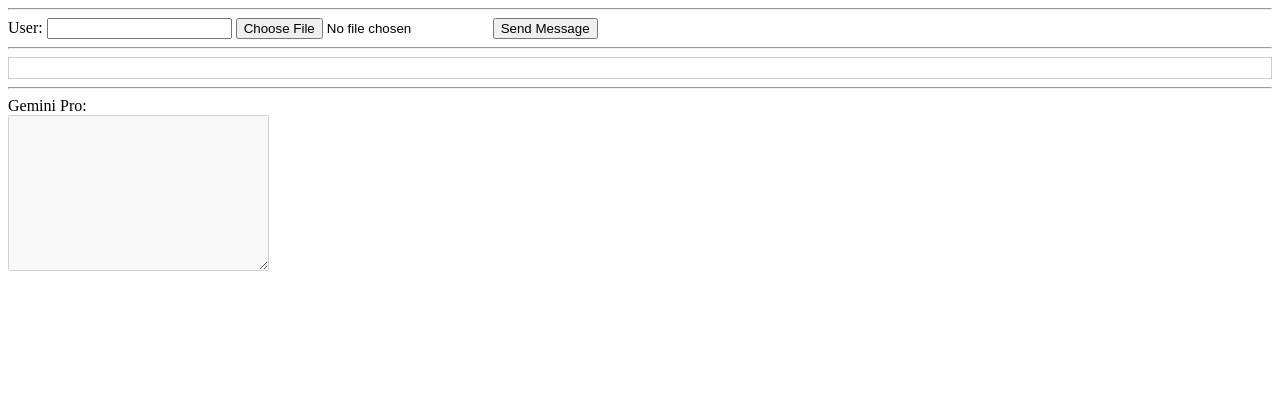
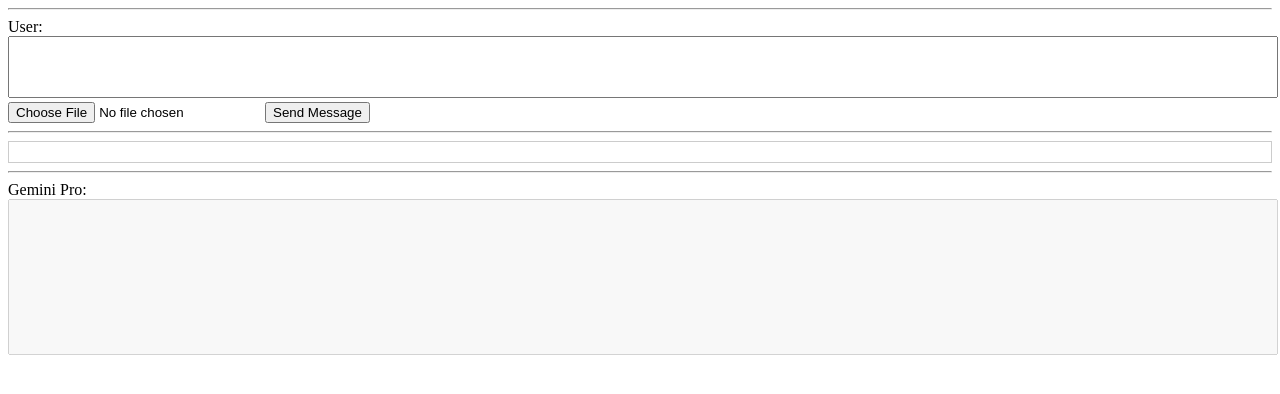
Before and after one commit to iCryWhenICodeAt3AM/Gemini-Simple-Application, a plain HTML site: page index.html in a window 1280 px wide. Drawn offline with Linux system fonts and the light colour scheme.

Commit message:
Update index.html

```diff
--- a/index.html
+++ b/index.html
@@ -13,7 +13,13 @@
       border: 1px solid #ccc;
       padding: 10px;
     }
-
+    textarea {
+    resize: none;
+    overflow: hidden;
+    min-height: 50px; /* minimum height */
+    max-height: 300px; /* maximum height */
+    width: 100%;
+    }
     /* Style individual messages */
     .message {
       margin-bottom: 10px;
@@ -44,7 +50,7 @@
 <body>
   <hr>
   <label for="prompt">User:</label>
-  <input type="text" name="prompt" id="prompt">
+  <textarea name="prompt" id="prompt" oninput="autoAdjust(this)"></textarea>
   <input type="file" name="imageInput" id="imageInput" accept="image/*">
   <input type="button" value="Send Message" id="sendMessageButton">
   <hr>
@@ -53,6 +59,17 @@
   <label for="response">Gemini Pro:</label> <br>
   <textarea name="response" id="response" cols="30" rows="10" disabled></textarea>
 
+  <script>
+  // Function to auto-adjust textarea height
+  function autoAdjust(textarea) {
+    textarea.style.height = 'auto'; // Reset height to auto
+    textarea.style.height = (textarea.scrollHeight + 2) + 'px'; // Set new height
+  }
+  // Auto-adjust on page load
+  window.onload = function() {
+    autoAdjust(document.getElementById('prompt'));
+  };
+</script>
   <script type="importmap">
     {
       "imports": {
```
